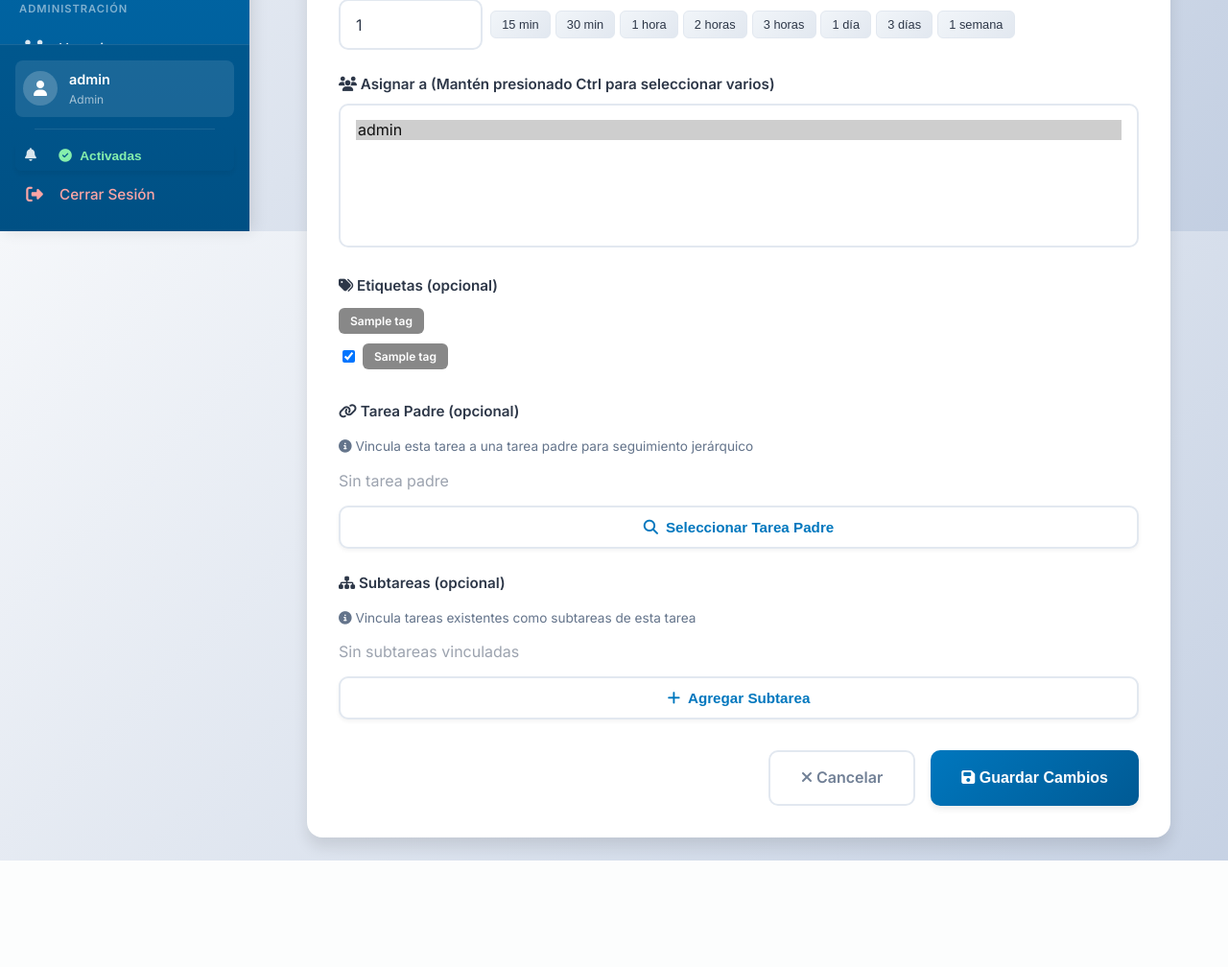
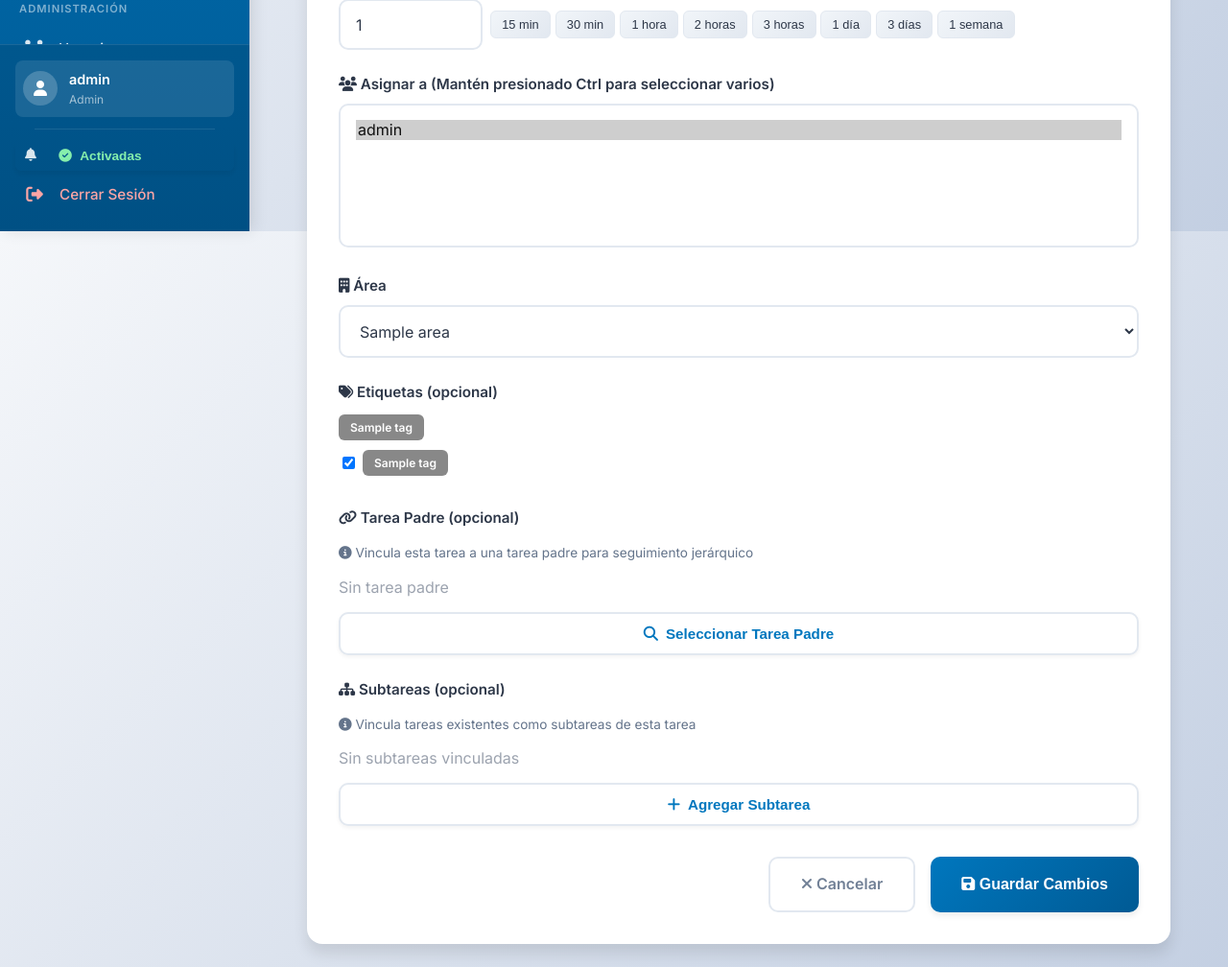
Before and after one commit to OctavioGalvan5/tareas-federal, a Flask app: page /task/1/edit in a window 1280 px wide. Shown: the part 559-1567 px from the top of the page at 96% size. Before the commit the page ends 1456 px from the top, so only its background shows below. Run offline with Flask 3, Linux system fonts and the light colour scheme; a user stored in the database is signed in; data comes from the database, SQL or seed files in the repository; tables that the repository leaves empty hold one stand-in row (values such as "Sample post"); data that the repository does not hold is empty.

Commit message:
se hicieron cambios, se soluciono el error de giuliana, antes al editar tarea se quedaba sin area

```diff
--- a/routes.py
+++ b/routes.py
@@ -346,6 +346,8 @@ def create_task():
 @main_bp.route('/task/<int:task_id>/edit', methods=['GET', 'POST'])
 @login_required
 def edit_task(task_id):
+    from models import Area
+
     task = Task.query.get_or_404(task_id)
 
     # Verify user has access to this task (either creator or assignee)
@@ -355,9 +357,11 @@ def edit_task(task_id):
         flash('No tienes permiso para editar esta tarea.', 'danger')
         return redirect(url_for('main.dashboard'))
 
+    # Load available areas based on user role
     if current_user.is_admin or current_user.role == 'gerente':
         users = User.query.all()
         available_tags = Tag.query.order_by(Tag.name).all()
+        available_areas = Area.query.order_by(Area.name).all()
     else:
         # Filter users by area (assignees)
         users = [u for u in User.query.all() if any(area in u.areas for area in current_user.areas)]
@@ -368,6 +372,8 @@ def edit_task(task_id):
              available_tags = Tag.query.filter(Tag.area_id.in_(user_area_ids)).order_by(Tag.name).all()
         else:
              available_tags = []
+        # Non-admins can only see their own areas
+        available_areas = current_user.areas
 
     if request.method == 'POST':
         task.title = request.form.get('title')
@@ -404,6 +410,15 @@ def edit_task(task_id):
                 user = User.query.get(int(user_id))
                 if user:
                     task.assignees.append(user)
+
+        # Update area - ONLY if user is admin
+        if current_user.is_admin:
+            area_id_str = request.form.get('area_id')
+            if area_id_str and area_id_str.strip():
+                try:
+                    task.area_id = int(area_id_str)
+                except ValueError:
+                    pass  # Keep existing value if invalid
 
         # Update tags
         tag_ids = request.form.getlist('tags')
@@ -488,7 +503,7 @@ def edit_task(task_id):
 
         return redirect(url_for('main.dashboard'))
 
-    return render_template('edit_task.html', task=task, users=users, available_tags=available_tags)
+    return render_template('edit_task.html', task=task, users=users, available_tags=available_tags, available_areas=available_areas)
 
 @main_bp.route('/task/<int:task_id>')
 @login_required
@@ -847,8 +862,8 @@ def calendar():
 def toggle_task_status(task_id):
     task = Task.query.get_or_404(task_id)
 
-    # Verify user has access to this task (either creator or assignee)
-    if task.creator_id != current_user.id and current_user not in task.assignees:
+    # Verify user has access to this task (admin, creator, or assignee)
+    if not current_user.is_admin and task.creator_id != current_user.id and current_user not in task.assignees:
         return jsonify({'success': False, 'error': 'Acceso denegado'}), 403
 
     # Get optional completion comment from request body
--- a/templates/edit_task.html
+++ b/templates/edit_task.html
@@ -126,6 +126,33 @@
                     <i class="fas fa-user"></i> {{ user.full_name }}
                 </span>
                 {% endfor %}
+                <span style="display: block; font-size: 0.8rem; color: #94a3b8; margin-top: 0.5rem;">(Solo
+                    administradores pueden editar)</span>
+            </div>
+        </div>
+        {% endif %}
+
+        {% if current_user.is_admin %}
+        <div class="form-group">
+            <label for="area_id"><i class="fas fa-building"></i> Área</label>
+            <select id="area_id" name="area_id" required>
+                {% for area in available_areas %}
+                <option value="{{ area.id }}" {% if task.area_id==area.id %}selected{% endif %}>{{ area.name }}</option>
+                {% endfor %}
+            </select>
+        </div>
+        {% else %}
+        <div class="form-group">
+            <label><i class="fas fa-building"></i> Área</label>
+            <div style="padding: 0.5rem; background: #f1f5f9; border-radius: 6px; color: #64748b;">
+                {% if task.area %}
+                <span
+                    style="display: inline-block; padding: 0.25rem 0.5rem; background: {{ task.area.color }}20; color: {{ task.area.color }}; border-radius: 4px; font-weight: 600;">
+                    {{ task.area.name }}
+                </span>
+                {% else %}
+                <span style="color: #9ca3af;">Sin área asignada</span>
+                {% endif %}
                 <span style="display: block; font-size: 0.8rem; color: #94a3b8; margin-top: 0.5rem;">(Solo
                     administradores pueden editar)</span>
             </div>
```
Also changed, not shown: templates/task_details.html (+23 -4 lines).
